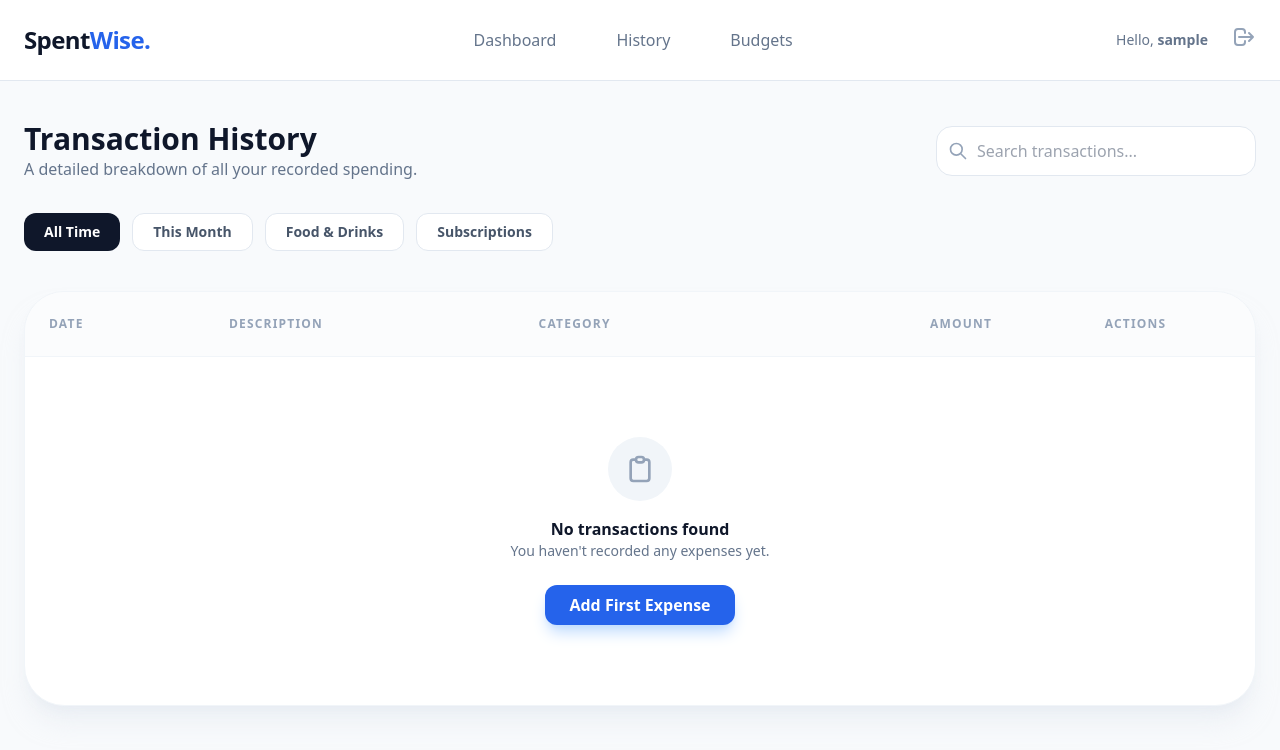
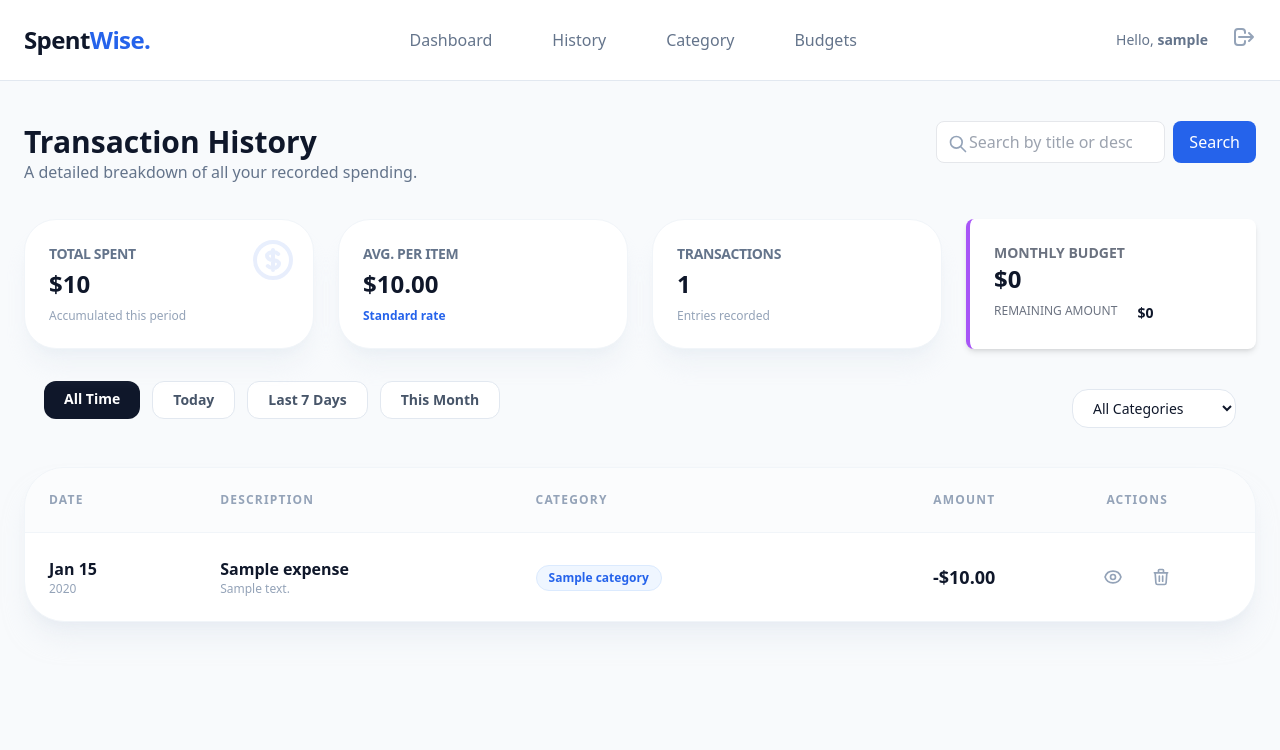
Before and after one commit to Nejat-33/Spent-Wisely-Using-Django, a Django app: page /expense/ in a window 1280 px wide. Shown: the top 750 px of the page. Run offline with Django 5.2, Linux system fonts and the light colour scheme; a user stored in the database is signed in; tables that the repository leaves empty hold one stand-in row (values such as "Sample post"); some libraries are stand-ins or nearby versions; some web fonts are replaced.

Commit message:
expense and category page addded

```diff
--- a/expense/models.py
+++ b/expense/models.py
@@ -3,6 +3,7 @@ from django.contrib.auth.models import User
 
 
 class Category(models.Model):
+    user = models.ForeignKey(User, on_delete=models.CASCADE)
     name = models.CharField(max_length=100)
 
     def __str__(self):
@@ -13,7 +14,7 @@ class Expense(models.Model):
     title = models.CharField(max_length=100)
     amount = models.DecimalField(max_digits=10, decimal_places=2)
     category = models.ForeignKey(Category, on_delete=models.SET_NULL, null=True)
-    descriprion = models.TextField()
+    description = models.TextField()
     date = models.DateField()
     created_at = models.DateTimeField(auto_now_add=True)
 
@@ -24,5 +25,8 @@ class Budget(models.Model):
     month = models.IntegerField()
     year = models.IntegerField()
 
+    class Meta:
+        unique_together = ('user', 'month', 'year')
+
     def __cl__(self):
         return f"{self.user.username} - {self.month}/{self.year}"
--- a/expense/templates/expenses/base.html
+++ b/expense/templates/expenses/base.html
@@ -46,7 +46,8 @@
                 <div class="hidden md:flex space-x-5 md:gap-10">
                     <a href="{% url 'dashboard' %}" class="nav-link font-medium">Dashboard</a>
                     <a href="{% url 'expense' %}" class="nav-link font-medium">History</a>
-                    <a href="#" class="nav-link font-medium">Budgets</a>
+                    <a href="{% url 'manage_category' %}" class="nav-link font-medium">Category</a>
+                    <a href="{% url 'set_budget' %}" class="nav-link font-medium">Budgets</a>
                 </div>
 
             <div class="flex items-center gap-4">
--- a/expense/templates/expenses/dashboard.html
+++ b/expense/templates/expenses/dashboard.html
@@ -44,14 +44,14 @@
             <p class="text-slate-500 font-medium">Monthly Budget Status</p>
             <h4 class="text-xl font-bold text-slate-900">
                 {% if budget_amount > 0 %}
-                    ${{ total_spent }} of ${{ budget_amount }}
+                    ${{ total_spent }} of ${{ budget_amount|floatformat:2 }}
                 {% else %}
                     No budget set for this month.
                 {% endif %}
             </h4>
         </div>
         <span class="text-sm font-bold {% if is_over_budget %}text-red-500{% else %}text-blue-600{% endif %}">
-            {{ budget_percent|floatformat:0 }}%
+            {{ budget_percent|floatformat }}%
         </span>
     </div>
 
--- a/expense/templates/expenses/expense.html
+++ b/expense/templates/expenses/expense.html
@@ -8,23 +8,140 @@
             <p class="text-slate-500">A detailed breakdown of all your recorded spending.</p>
         </div>
 
+
         <div class="relative w-full md:w-80">
-            <span class="absolute inset-y-0 left-0 pl-3 flex items-center text-slate-400">
+            <span class="absolute inset-y-0 left-0 -top-5 pl-3 pr-4 flex items-center text-slate-400">
                 <svg xmlns="http://www.w3.org/2000/svg" class="h-5 w-5" fill="none" viewBox="0 0 24 24" stroke="currentColor">
                     <path stroke-linecap="round" stroke-linejoin="round" stroke-width="2" d="M21 21l-6-6m2-5a7 7 0 11-14 0 7 7 0 0114 0z" />
                 </svg>
             </span>
-            <input type="text" placeholder="Search transactions..."
-                class="w-full bg-white border border-slate-200 rounded-2xl py-3 pl-10 pr-4 focus:outline-none focus:ring-4 focus:ring-blue-500/10 focus:border-blue-500 transition-all text-slate-900">
+
+            <form method="GET" action="{% url 'expense' %}" class="flex gap-2 mb-6">
+    <input type="text" name="q" value="{{ request.GET.q }}"
+           placeholder="Search by title or description..."
+           class="w-full py-2 px-8 border rounded-lg focus:outline-none focus:border-blue-500">
+    <button type="submit" class="bg-blue-600 text-white px-4 py-2 rounded-lg">
+        Search
+    </button>
+</form>
         </div>
     </div>
+    <div class="mb-10">
 
-    <div class="flex gap-3 overflow-x-auto pb-2">
-        <button class="bg-slate-900 text-white px-5 py-2 rounded-xl text-sm font-semibold whitespace-nowrap">All Time</button>
-        <button class="bg-white border border-slate-200 text-slate-600 px-5 py-2 rounded-xl text-sm font-semibold hover:border-blue-300 transition whitespace-nowrap">This Month</button>
-        <button class="bg-white border border-slate-200 text-slate-600 px-5 py-2 rounded-xl text-sm font-semibold hover:border-blue-300 transition whitespace-nowrap">Food & Drinks</button>
-        <button class="bg-white border border-slate-200 text-slate-600 px-5 py-2 rounded-xl text-sm font-semibold hover:border-blue-300 transition whitespace-nowrap">Subscriptions</button>
+    <div class="grid grid-cols-1 sm:grid-cols-2 lg:grid-cols-4 gap-6">
+
+        <div class="soft-card p-6 rounded-[2rem]  border border-slate-100  shadow-xl shadow-slate-200/40 relative overflow-hidden
+            {% if expense_data.critical_alert %}
+         bg-red-50 text-red-600
+    {% else %}
+        bg-white
+    {% endif %}">
+            <div class="absolute top-0 right-0 p-4 opacity-10">
+                <svg xmlns="http://www.w3.org/2000/svg" class="h-12 w-12 text-blue-600" fill="none" viewBox="0 0 24 24" stroke="currentColor">
+                    <path stroke-linecap="round" stroke-linejoin="round" stroke-width="2" d="M12 8c-1.657 0-3 .895-3 2s1.343 2 3 2 3 .895 3 2-1.343 2-3 2m0-8c1.11 0 2.08.402 2.599 1M12 8V7m0 1v8m0 0v1m0-1c-1.11 0-2.08-.402-2.599-1M21 12a9 9 0 11-18 0 9 9 0 0118 0z" />
+                </svg>
+            </div>
+            <p class=" {% if expense_data.critical_alert %}
+          text-red-700
+    {% else %}
+       text-slate-500
+    {% endif %} text-sm font-bold uppercase tracking-tight mb-1">Total Spent</p>
+            <h3 class="text-2xl font-black {% if expense_data.critical_alert %}
+          text-red-600
+    {% else %}
+       text-slate-900
+    {% endif %}">${{ expense_data.Total_spent|default:"0.00" }}</h3>
+            <p class="text-xs text-slate-400 mt-2 font-medium">Accumulated this period</p>
+        </div>
+
+        <div class="soft-card p-6 rounded-[2rem] bg-white border border-slate-100 shadow-xl shadow-slate-200/40">
+            <p class="text-slate-500 text-sm font-bold uppercase tracking-tight mb-1">Avg. Per Item</p>
+            <h3 class="text-2xl font-black text-slate-900">${{ expense_data.average_expense|floatformat:2 }}</h3>
+            <div class="flex items-center gap-1 mt-2">
+                <span class="text-xs text-blue-600 font-bold">Standard rate</span>
+            </div>
+        </div>
+
+        <div class="soft-card p-6 rounded-[2rem] bg-white border border-slate-100 shadow-xl shadow-slate-200/40">
+            <p class="text-slate-500 text-sm font-bold uppercase tracking-tight mb-1">Transactions</p>
+            <h3 class="text-2xl font-black text-slate-900">{{ expense_data.Number_of_expense }}</h3>
+            <p class="text-xs text-slate-400 mt-2 font-medium">Entries recorded</p>
+        </div>
+
+<div class="bg-white p-6 rounded-lg shadow-md border-l-4
+    {% if expense_data.critical_alert %}
+        border-red-600 bg-red-50
+    {% else %}
+        border-purple-500
+    {% endif %}">
+
+    <div class="flex justify-between items-center">
+        <h3 class="text-gray-500 text-sm font-bold uppercase">Monthly Budget</h3>
+
+        {% if expense_data.critical_alert %}
+            <span class="text-red-600 text-xl font-bold animate-pulse">⚠️</span>
+        {% endif %}
     </div>
+
+    <p class="text-2xl font-semibold {% if expense_data.critical_alert %} text-red-700 {% endif %}">
+        ${{ expense_data.budget_amount }}
+    </p>
+
+    <div class="flex gap-5 mt-2">
+    <p class="text-gray-500 text-xs font-medium uppercase">Remaining Amount</p>
+    <span class="text-sm font-black {% if expense_data.critical_alert %} text-red-700 {% endif %}">
+       ${{ expense_data.remaining_amount }}
+    </span>
+    </div>
+
+    {% if expense_data.critical_alert %}
+        <p class="text-xs text-red-600 mt-1 font-bold">CRITICAL: Low Funds Remaining!</p>
+    {% endif %}
+</div>
+
+    </div>
+</div>
+
+    <div class="flex justify-between items-center px-5 ">
+      <div class="flex gap-3 overflow-x-auto pb-4">
+        <a href="?period=all{% if expense_data.current_category %}&category={{ expense_data.current_category }}{% endif %}"
+       class="px-5 py-2 rounded-xl text-sm font-semibold transition {% if not expense_data.current_period or expense_data.current_period == 'all' %}bg-slate-900 text-white{% else %}bg-white border border-slate-200 text-slate-600 hover:border-blue-300{% endif %}">
+       All Time
+        </a>
+
+       <a href="?period=today{% if expense_data.current_category %}&category={{ expense_data.current_category }}{% endif %}"
+       class="px-5 py-2 rounded-xl text-sm font-semibold transition {% if expense_data.current_period == 'today' %}bg-slate-900 text-white{% else %}bg-white border border-slate-200 text-slate-600 hover:border-blue-300{% endif %}">
+       Today
+      </a>
+
+      <a href="?period=last_week{% if expense_data.current_category %}&category={{ expense_data.current_category }}{% endif %}"
+       class="px-5 py-2 rounded-xl text-sm font-semibold transition {% if expense_data.current_period == 'last_week' %}bg-slate-900 text-white{% else %}bg-white border border-slate-200 text-slate-600 hover:border-blue-300{% endif %}">
+       Last 7 Days
+      </a>
+
+      <a href="?period=this_month{% if expense_data.current_category %}&category={{ expense_data.current_category }}{% endif %}"
+       class="px-5 py-2 rounded-xl text-sm font-semibold transition {% if expense_data.current_period == 'this_month' %}bg-slate-900 text-white{% else %}bg-white border border-slate-200 text-slate-600 hover:border-blue-300{% endif %}">
+       This Month
+       </a>
+      </div>
+
+<div class="flex flex-wrap gap-4 items-center">
+    <form method="GET" class="flex gap-2">
+        {% if current_period %}
+            <input type="hidden" name="period" value="{{ expense_data.current_period }}">
+        {% endif %}
+        <select name="category" onchange="this.form.submit()"
+            class="bg-white border border-slate-200 rounded-2xl py-2 px-4 text-sm font-medium focus:outline-none focus:ring-4 focus:ring-blue-500/10 transition-all">
+            <option value="">All Categories</option>
+            {% for cat in expense_data.categories %}
+                <option value="{{ cat.id }}" {% if expense_data.current_category == cat.id|stringformat:"i" %}selected{% endif %}>
+                    {{ cat.name }}
+                </option>
+            {% endfor %}
+        </select>
+    </form>
+</div>
+</div>
 
     <div class="soft-card rounded-[2.5rem] bg-white border border-slate-100 shadow-xl shadow-slate-200/50 overflow-hidden">
         <table class="w-full text-left border-collapse">
@@ -38,7 +155,7 @@
                 </tr>
             </thead>
             <tbody class="divide-y divide-slate-50">
-                {% for expense in expenses %}
+                {% for expense in expense_data.expenses %}
                 <tr class="hover:bg-slate-50/50 transition-colors group">
                     <td class="p-6">
                         <div class="flex flex-col">
@@ -60,11 +177,13 @@
                     </td>
                     <td class="p-6">
                         <div class="flex justify-center gap-3">
-                            <a href="{% url 'edit_expense' expense.pk %}" class="p-2 text-slate-400 hover:text-blue-600 hover:bg-blue-50 rounded-lg transition">
-                                <svg xmlns="http://www.w3.org/2000/svg" class="h-5 w-5" fill="none" viewBox="0 0 24 24" stroke="currentColor">
-                                    <path stroke-linecap="round" stroke-linejoin="round" stroke-width="2" d="M15.232 5.232l3.536 3.536m-2.036-5.036a2.5 2.5 0 113.536 3.536L6.5 21.036H3v-3.572L16.732 3.732z" />
-                                </svg>
-                            </a>
+                            <a href="{% url 'expense_detail' expense.pk %}" class="p-2 text-slate-400 hover:text-blue-600 hover:bg-blue-50 rounded-lg transition" title="View Detail">
+    <svg xmlns="http://www.w3.org/2000/svg" class="h-5 w-5" fill="none" viewBox="0 0 24 24" stroke="currentColor">
+        <!-- Eye Icon -->
+        <path stroke-linecap="round" stroke-linejoin="round" stroke-width="2" d="M15 12a3 3 0 11-6 0 3 3 0 016 0z" />
+        <path stroke-linecap="round" stroke-linejoin="round" stroke-width="2" d="M2.458 12C3.732 7.943 7.523 5 12 5c4.478 0 8.268 2.943 9.542 7-1.274 4.057-5.064 7-9.542 7-4.477 0-8.268-2.943-9.542-7z" />
+    </svg>
+</a>
                             <a href="{% url 'delete_expense' expense.pk %}" class="p-2 text-slate-400 hover:text-red-500 hover:bg-red-50 rounded-lg transition">
                                 <svg xmlns="http://www.w3.org/2000/svg" class="h-5 w-5" fill="none" viewBox="0 0 24 24" stroke="currentColor">
                                     <path stroke-linecap="round" stroke-linejoin="round" stroke-width="2" d="M19 7l-.867 12.142A2 2 0 0116.138 21H7.862a2 2 0 01-1.995-1.858L5 7m5 4v6m4-6v6m1-10V4a1 1 0 00-1-1h-4a1 1 0 00-1 1v3M4 7h16" />
--- a/expense/views.py
+++ b/expense/views.py
@@ -1,12 +1,12 @@
 from django.shortcuts import render, redirect, get_object_or_404
 from .models import Expense, Category
-from django.db.models import Sum
+from django.db.models import Sum, Q
 from django.contrib.auth.forms import UserCreationForm
 from django.contrib.auth import login
 from .expense.form import ExpenseForm
 from django.contrib.auth.decorators import login_required
 import json
-from datetime import datetime, timezone
+from datetime import datetime, timedelta
 from .models import Budget
 
 
@@ -107,6 +107,20 @@ def delete_expense(request, pk):
 
 
 @login_required
+def manage_categories(request):
+    categories = Category.objects.filter(user=request.user).order_by('name')
+
+    if request.method == "POST":
+        name = request.POST.get('name')
+        if name:
+            Category.objects.create(user=request.user, name=name)
+            return redirect('dashboard')
+
+    return render(request, 'expenses/manage_category.html', {
+        'categories': categories
+    })
+
+@login_required
 def add_category(request):
     if request.method == "POST":
           name = request.POST.get('name')
@@ -115,37 +129,112 @@ def add_category(request):
                     name = name,
                     user = request.user
                )
-               return redirect('manage_category')
+               return redirect('dashboard')
     category = Category.objects.filter(user=request.user)
-    return render(request, 'epenses/add_category.html', {'category': category})
+    return render(request, 'epenses/manage_category.html', {'category': category})
+
 
 
 @login_required
 def expense(request):
      now = datetime.now()
+
+     period = request.GET.get('period')
+     category_id = request.GET.get('category')
+     query = request.GET.get('q')
+
      expense = Expense.objects.filter(
-          user = request.user,
-          date__month = now.month,
-          date__year = now.year
-                                      ).order_by('-date')
+          user = request.user).order_by('-date')
+     print(f"DEBUG: Found {expense.count()} total expenses for user {request.user}") # CHECK TERMINAL
+
+
+     category = Category.objects.filter(user = request.user)
+
+     if period == "today":
+          expense = expense.filter(date = now.date())
+     elif period == "this_month":
+          expense = expense.filter(date__month = now.month)
+     elif period == "last_week":
+          last_week = now - timedelta(7)
+          expense =expense.filter(date__gte = last_week)
+
+     if category_id:
+          expense = expense.filter(category = category_id)
+
+     if query:
+          expense = expense.filter(
+            Q(title__icontains=query) | Q(description__icontains=query)
+     )
 
      total_spent = expense.aggregate(Sum('amount'))['amount__sum'] or 0
+     print(f"DEBUG: Total spent is {total_spent}")
      number_of_expense = expense.count()
 
      budget = Budget.objects.filter(user= request.user, month= now.month, year = now.year).first()
+     average = round(total_spent/number_of_expense, 2) if number_of_expense > 0 else 0
+
+     budget_amount = 0
+     remaining_amount = 0
 
      if budget:
         budget_amount = budget.amount
-     else:
-        budget_amount = 0  # Default value if no budget is set
 
-     print("budget", budget)
+     budget_exist = budget_amount > 0
+
+     critical_alert = False
+
+     if budget_exist:
+          remaining_amount = budget_amount - total_spent
+          remaining_percent = (remaining_amount / budget_amount) * 100
+
+
+          if remaining_percent < 25:
+               critical_alert = True
+
+
+
      context = {
           "expenses" : expense,
+          "categories": category,
+          "current_period": period,
+          "current_category": category_id,
           "budget_amount" : budget_amount,
+          "remaining_amount" : remaining_amount,
           "Total_spent" : total_spent,
           "Number_of_expense" : number_of_expense,
+          "average_expense": average,
           "Current_month": now.strftime('%B %Y'),
+          "critical_alert": critical_alert,
+          "query": query
      }
 
+     print ("expenses: ", context)
      return render(request, 'expenses/expense.html', {"expense_data" : context})
+
+@login_required
+def set_budget(request):
+     now = datetime.now()
+     budget_obj, create = Budget.objects.get_or_create(user= request.user,
+                                                        month = now.month,
+                                                          year=now.year,
+                                                          defaults={"amount": 0})
+
+     if request.method == 'POST':
+        amount = request.POST.get('amount')
+        if amount:
+             budget_obj.amount = amount
+             budget_obj.save()
+             return redirect('dashboard')
+     return  render(request, 'expenses/set_budget.html', {"budget": budget_obj,
+                                                     "month": now.strftime('%B'),
+                                                     "year": now.year})
+
+
+from django.shortcuts import render, get_object_or_404
+from .models import Expense
+
+@login_required
+def expense_detail(request, id):
+    expense = get_object_or_404(Expense, id=id, user=request.user)
+
+    return render(request, 'expenses/expense_detail.html', {'expense': expense})
```
Also changed, not shown: expense/expense/form.py (+4 -4 lines), expense/templates/expenses/add_category.html (deleted, +0 -37 lines), expense/templates/expenses/expense_detail.html (added, +102 -0 lines), expense/templates/expenses/manage_category.html (added, +116 -0 lines), expense/templates/expenses/set_budget.html (added, +46 -0 lines), expense/url.py (+5 -3 lines), expense/migrations/0003_category_user.py (added), expense/migrations/0004_rename_descriprion_expense_description_and_more.py (added).
